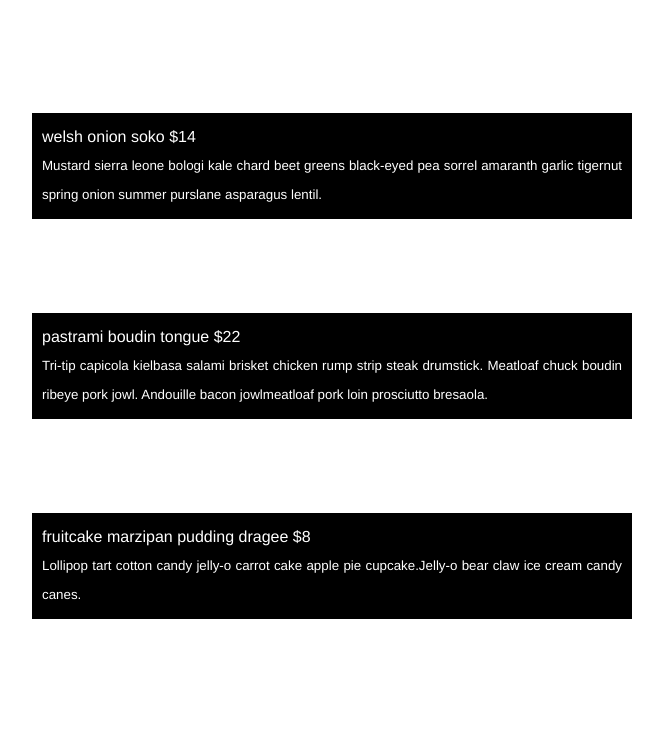
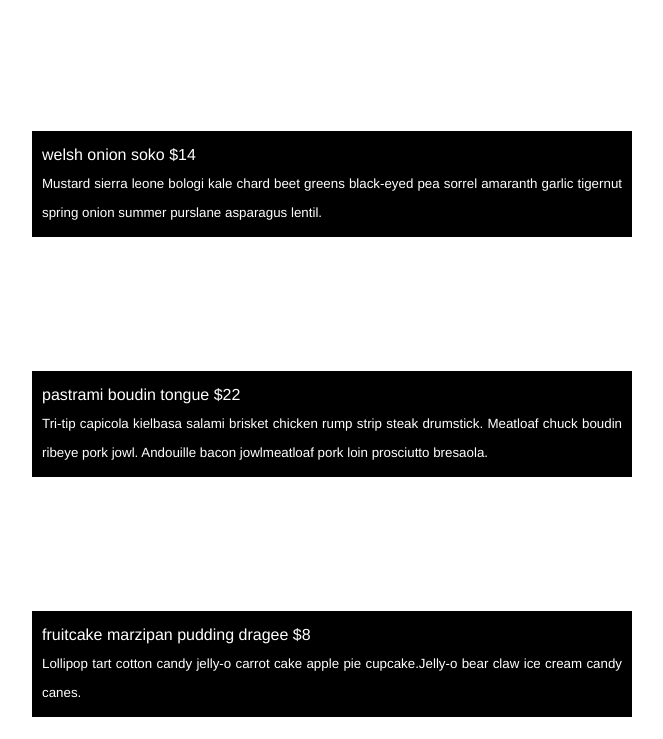
Before and after one commit to benhadi-abdoussalem/BUILD-A-SMALL-BUSINESS-WEBSITE, a plain HTML site: page index.html in a window 1280 px wide. Shown: the part 61-800 px from the top of the page, without its empty margins (308-971 px from the left). Drawn offline with Linux system fonts and the light colour scheme.

Commit message:
01/03/2024

```diff
--- a/index.html
+++ b/index.html
@@ -14,6 +14,8 @@
         height: 200px;
         background-size: cover;
         position: relative;
+        margin: 40px 0 0 0;
+        border-radius: 12px;
       }
       .first {
         background: url("/assets/firstcourse.jpg");
```
